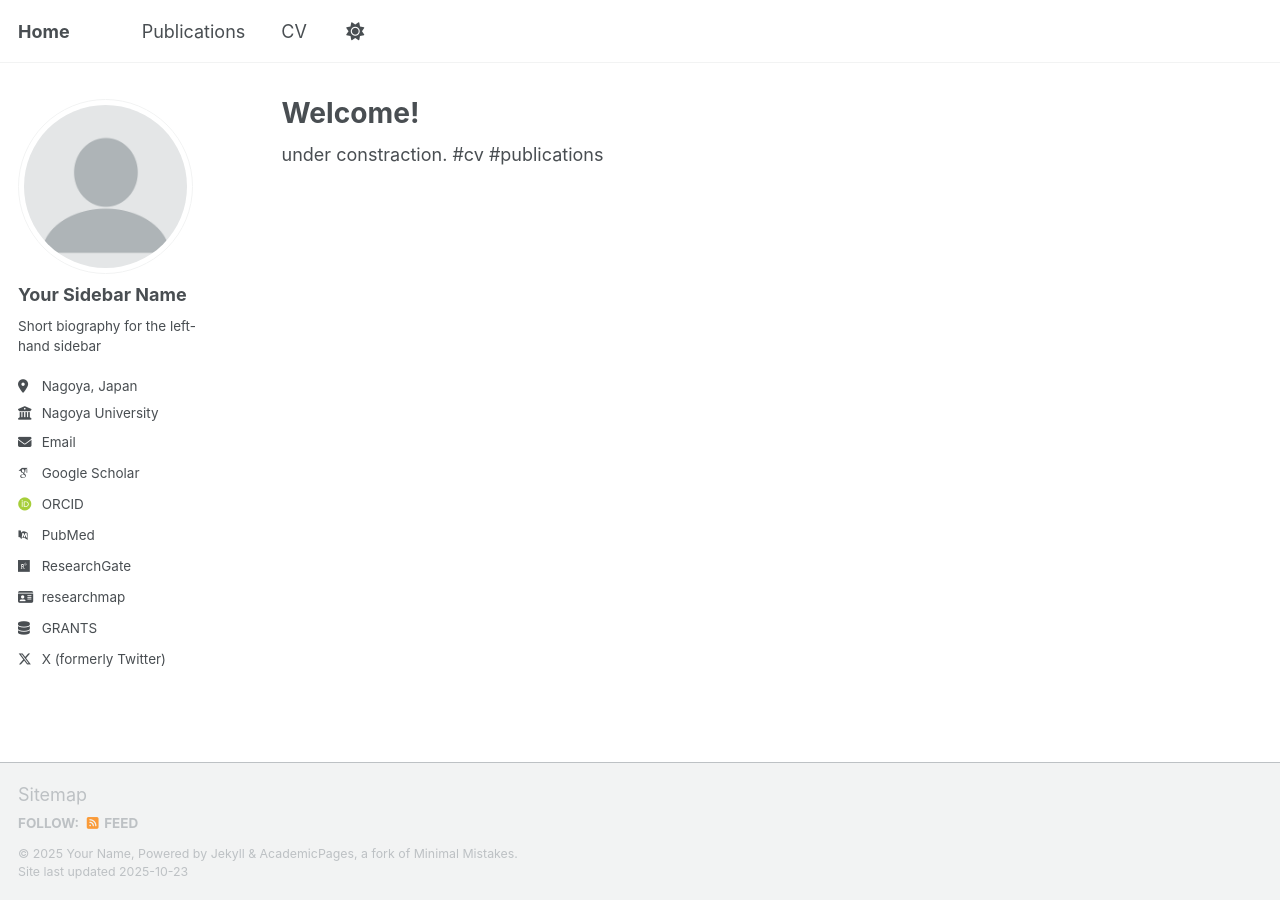
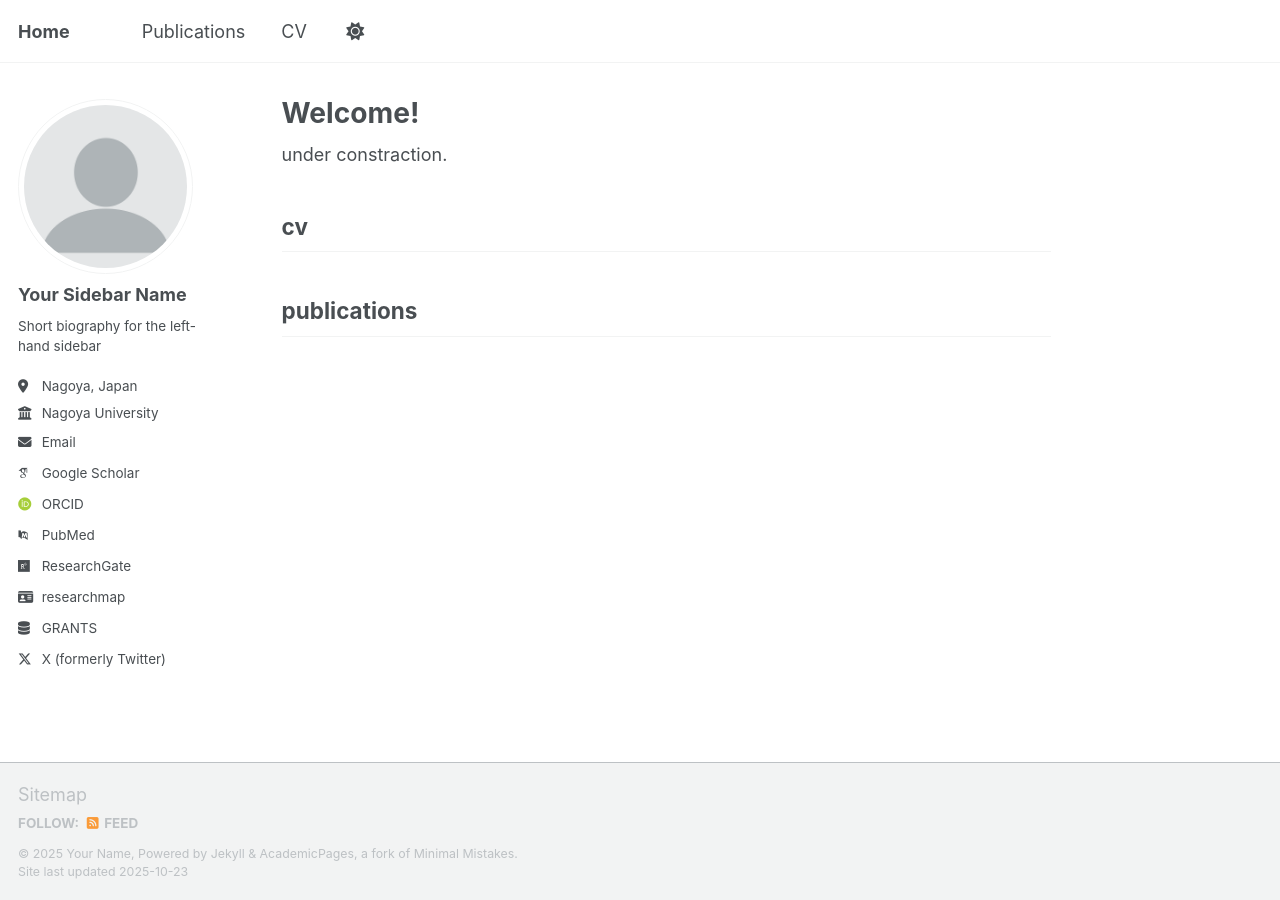
Before and after one commit to n-ido/n-ido.github.io, a Jekyll site: the page built from _pages/about.md, in a window 1280 px wide. Built offline with Jekyll 4.4.1, drawn with Linux system fonts in a browser that asks for light colours; some web fonts are replaced; a script that is not in the unit is left out.

```diff
--- a/_pages/about.md
+++ b/_pages/about.md
@@ -7,5 +7,5 @@ redirect_from:
   - /about.html
 ---
 under constraction.
-#cv
-#publications
+## cv
+## publications
```
